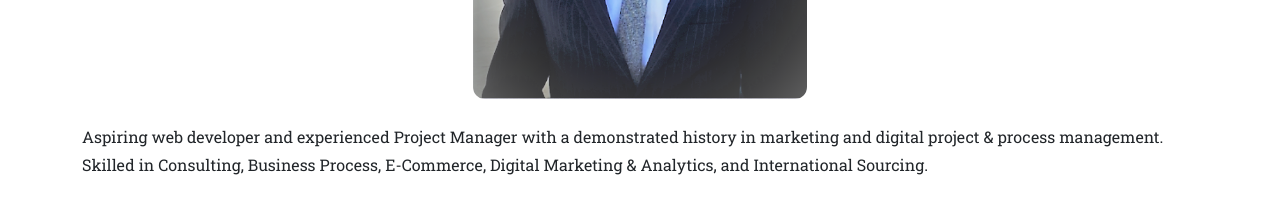
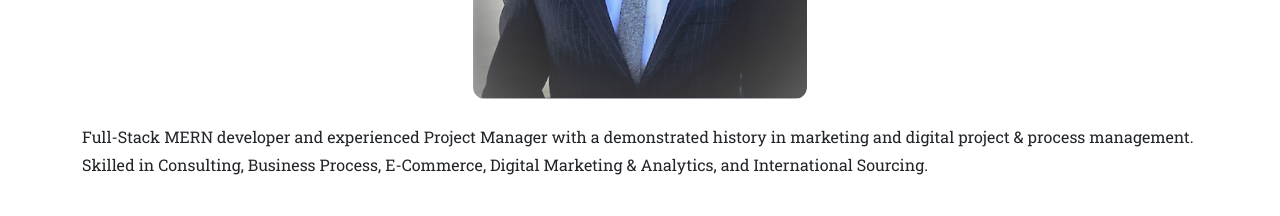
Before and after one commit to ydefrawi/My-Portfolio, a website: page index.html in a window 1280 px wide. Shown: the part 3020-3236 px from the top of the page. Drawn offline with nearby package versions, Linux system fonts and the light colour scheme; files whose address does not match are found by name.

Commit message:
added to 'who am I' description

```diff
--- a/index.html
+++ b/index.html
@@ -204,7 +204,7 @@
                 </div>
                 <container class="container">
                     <div class="text-left">
-                        <p>Aspiring web developer and experienced Project Manager with a demonstrated history in marketing and digital project & process management.
+                        <p>Full-Stack MERN developer and experienced Project Manager with a demonstrated history in marketing and digital project & process management.
                         Skilled in Consulting, Business Process, E-Commerce, Digital Marketing & Analytics, and International Sourcing.</p>
                         <br>
                         <p>I'm an enthusastic business professional with a serious passion for business, entrepreneurship and technology. In a nutshell, I like creating and improving things. Coding incorporates the best aspects of creativity and problem solving. It gives us the ability to create functional applications that solve critical problems from an empty canvas.</p>
```
